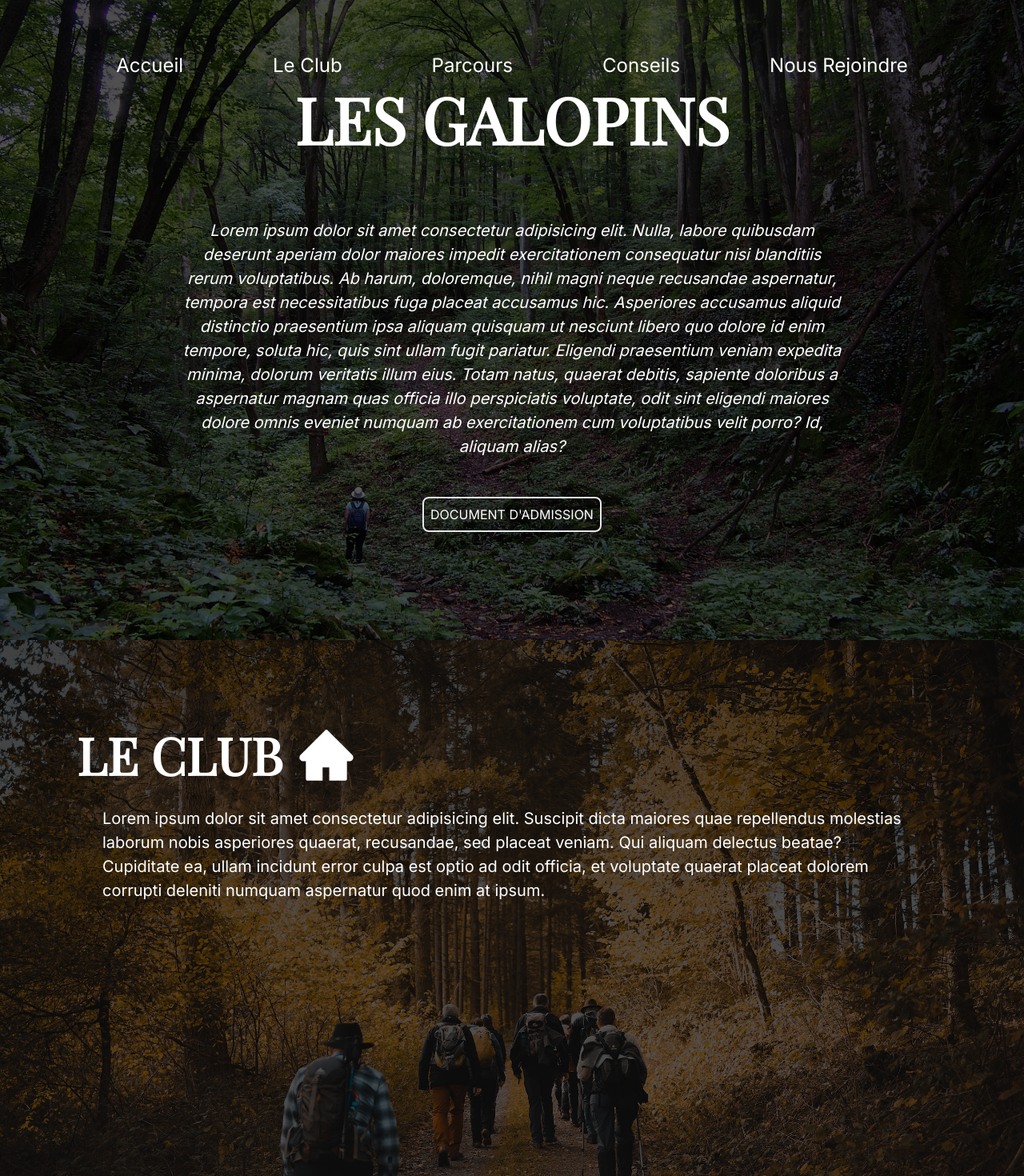
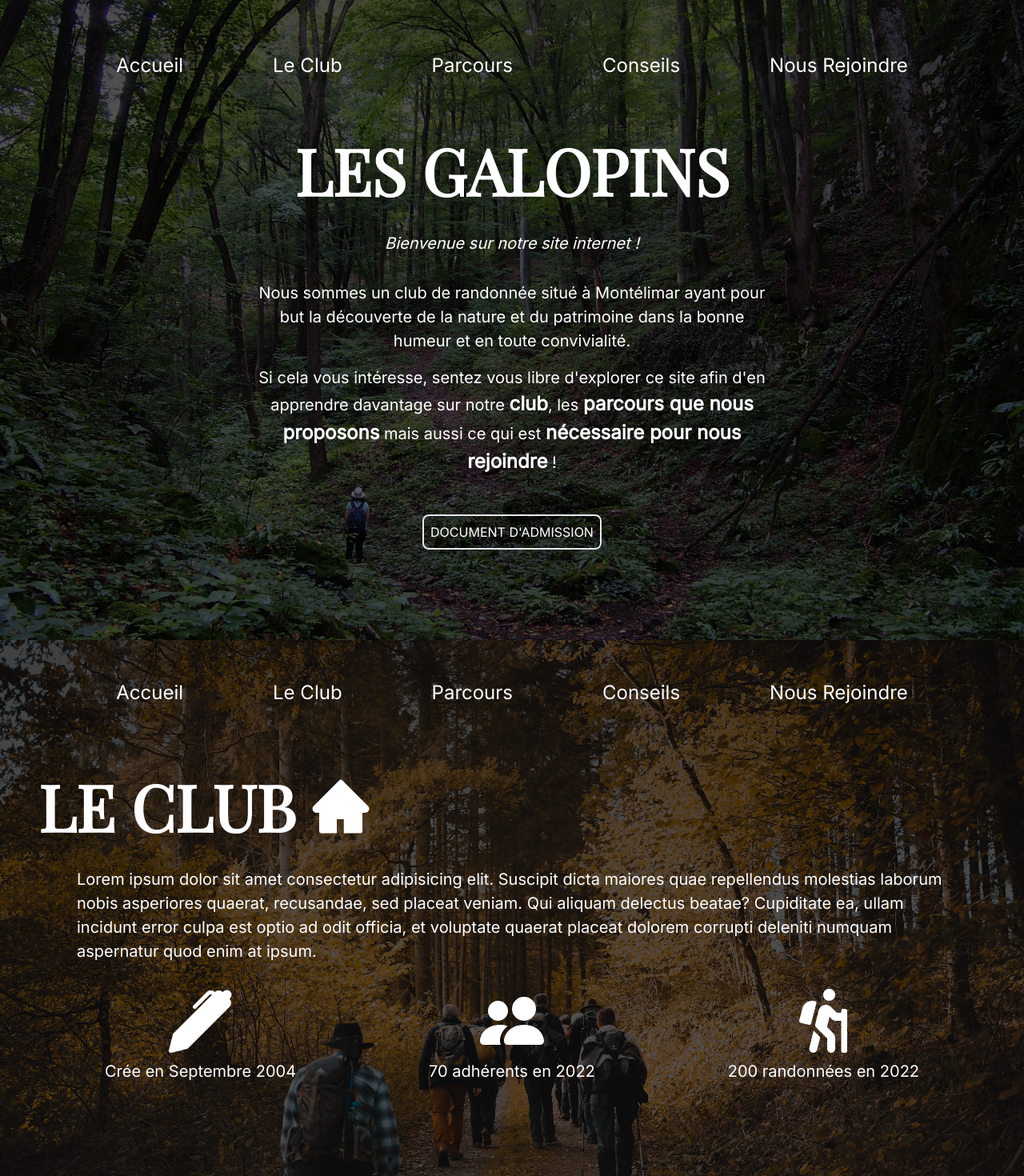
Before and after one commit to SebastienLaurentt/Galopins, a React (Vite) app: page / in a window 1280 px wide. Shown: the top 1470 px of the page at 80% size. Built offline with nearby package versions, Linux system fonts and the light colour scheme.

Commit message:
add some content in home and continuing club component

```diff
--- a/src/data/navData.js
+++ b/src/data/navData.js
@@ -6,7 +6,7 @@ const data = [
     },
     {
         id: 1,
-        to: 'Le Club',
+        to: 'Club',
         content: 'Le Club',
     },
     {
--- a/src/sections/Club.tsx
+++ b/src/sections/Club.tsx
@@ -1,8 +1,13 @@
 import ClubBg from '../static/img/club.jpg';
-
 import { AiFillHome } from 'react-icons/ai';
 
+import { BsFillPenFill } from 'react-icons/bs';
+import { BsPeopleFill } from 'react-icons/bs';
+import { FaHiking } from 'react-icons/fa';
+import Header from '../components/Header';
 
+
+BsFillPenFill
 
 function Club() {
     const sectionStyle = {
@@ -11,21 +16,36 @@ function Club() {
 
     return (
         <section
-            className='h-screen relative p-8 bg-center bg-cover w-full'
+            className='h-screen relative p-4 bg-center bg-cover w-full'
             style={sectionStyle}
+            id ="Club"
         >
-
+            <Header/>
             {/* Club CONTENT */}
-            <div className=' xl:p-16  flex flex-col'>
-                <div className='flex items-center gap-x-4 mb-4 '>
+            <div className='flex flex-col md:p-4 xl:p-8'>
+                <div className='flex items-center gap-x-4 mb-4 justify-center md:justify-start'>
                     <h2>LE CLUB</h2>
-                    <AiFillHome size={76} className="" />
+                    <AiFillHome className="text-3xl md:text-4xl xl:text-5xl" />
                 </div>
-                <div className='px-8'>
+                <div className='text-center md:text-left md:px-8 xl:px-12 mb-4'>
                     <p>Lorem ipsum dolor sit amet consectetur adipisicing elit. Suscipit dicta maiores quae repellendus molestias laborum nobis asperiores quaerat, recusandae, sed placeat veniam. Qui aliquam delectus beatae? Cupiditate ea, ullam incidunt error culpa est optio ad odit officia, et voluptate quaerat placeat dolorem corrupti deleniti numquam aspernatur quod enim at ipsum.</p>
                 </div>
+                <div className='flex flex-col md:flex-row gap-y-16 md:gap-y-0 md:justify-around '>
+                    <div className='flex flex-col items-center gap-y-2'>
+                        <BsFillPenFill className="text-3xl md:text-4xl xl:text-5xl" />
+                        <span>Crée en Septembre 2004</span>
+                    </div>
+                    <div className='flex flex-col items-center gap-y-2'>
+                        <BsPeopleFill className="text-3xl md:text-4xl xl:text-5xl" />
+                        <span>70 adhérents en 2022</span>
+                    </div>
+                    <div className='flex flex-col items-center gap-y-2'>
+                        <FaHiking className="text-3xl md:text-4xl xl:text-5xl" />
+                        <span>200 randonnées en 2022</span>
+                    </div>
+
+                </div>
             </div>
-
         </section>
     );
 }
--- a/src/sections/Home.tsx
+++ b/src/sections/Home.tsx
@@ -10,13 +10,17 @@ function Home() {
         <section
             className='h-screen relative p-4 md:p-8 bg-center bg-cover w-full'
             style={sectionStyle}
+            id ="Accueil"
         >
             <Header/>
             {/* HERO CONTENT */}
-            <div className='p-8 md:p-24 xl:p-48  xl:h-2/3 flex flex-col justify-center items-center  mx-auto'>
+            <div className='p-8 md:p-24 xl:p-72  h-3/4 xl:h-2/3 flex flex-col justify-center items-center  mx-auto'>
                     <h1>LES GALOPINS</h1>
-                    <p className='italic text-center'>Lorem ipsum dolor sit amet consectetur adipisicing elit. Nulla, labore quibusdam deserunt aperiam dolor maiores impedit exercitationem consequatur nisi blanditiis rerum voluptatibus. Ab harum, doloremque, nihil magni neque recusandae aspernatur, tempora est necessitatibus fuga placeat accusamus hic. Asperiores accusamus aliquid distinctio praesentium ipsa aliquam quisquam ut nesciunt libero quo dolore id enim tempore, soluta hic, quis sint ullam fugit pariatur. Eligendi praesentium veniam expedita minima, dolorum veritatis illum eius. Totam natus, quaerat debitis, sapiente doloribus a aspernatur magnam quas officia illo perspiciatis voluptate, odit sint eligendi maiores dolore omnis eveniet numquam ab exercitationem cum voluptatibus velit porro? Id, aliquam alias?</p>
-                    <button className='border-2 p-2 rounded-lg md:hover:bg-white md:hover:text-black'>DOCUMENT D'ADMISSION</button>
+                    <p className='italic text-center mb-8'>Bienvenue sur notre site internet ! </p>
+                    <p className=' text-center'>Nous sommes un club de randonnée situé à Montélimar ayant pour but  la découverte de la nature et du patrimoine dans la bonne humeur et en toute convivialité. </p>
+                    <p className=' text-center'>Si cela vous intéresse, sentez vous libre d'explorer ce site afin d'en apprendre davantage sur notre <strong>club</strong>, les <strong>parcours que nous proposons</strong> mais aussi ce qui est <strong>nécessaire pour nous rejoindre</strong> ! </p>
+
+                    <button className='border-2 p-2 rounded-lg md:hover:bg-white md:hover:text-black mt-8'>DOCUMENT D'ADMISSION</button>
             </div>
 
         </section>
--- a/src/styles/index.css
+++ b/src/styles/index.css
@@ -10,16 +10,24 @@
 
   h1 {
     font-family: 'Playfair Display', serif;
-    @apply text-3xl md:text-4xl xl:text-5xl font-bold mb-16 text-center
+    @apply text-3xl md:text-4xl xl:text-5xl font-bold mb-4 text-center
   }
 
   h2 {
     font-family: 'Playfair Display', serif;
-    @apply text-2xl xl:text-4xl font-bold
+    @apply text-3xl md:text-4xl xl:text-5xl font-bold
   }
 
   p {
+    @apply text-sm md:text-lg mb-4
+  }
+
+  span {
     @apply text-sm md:text-lg  mb-12
   }
 
+  strong{
+    @apply font-bold text-lg md:text-xl
+  }
+
 }
```
